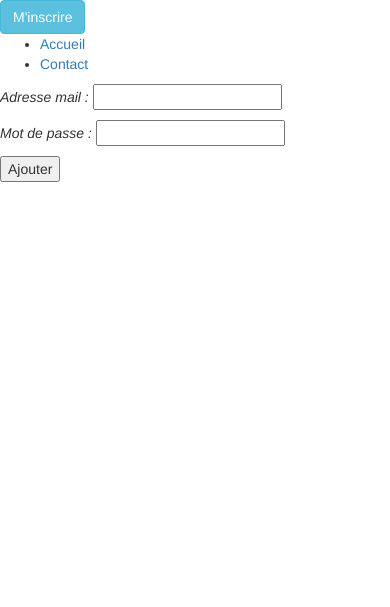
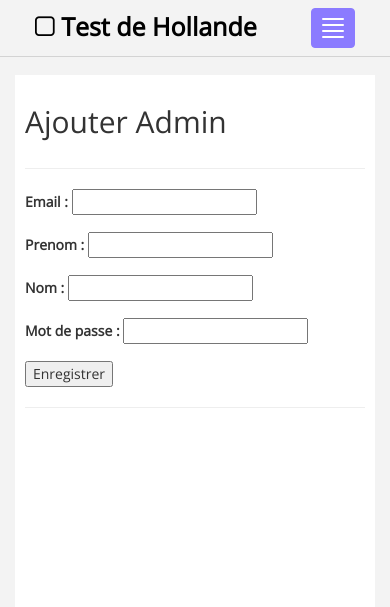
Before and after one commit to GodefroiRoussel/Piscine, a PHP site: template view/ajoutAdmin.php in a window 390 px wide. Shown: the top 607 px of the page. Before the commit the page ends 182 px from the top, so only its background shows below. Run offline with PHP 8.4, Linux system fonts and the light colour scheme; the template is opened without the code that fills it, so the values that code supplies are empty.

Commit message:
Ajout du design de la page ajout admin

```diff
--- a/model/Admin.php
+++ b/model/Admin.php
@@ -73,13 +73,13 @@ function existeAdminId($id){
 	else{return false;}
 }
 
-function creerAdmin($nomdeCompte,$mdp){
+function creerAdmin($nomdeCompte,$mdp,$nom,$prenom){
 	//donnée : nom de compte et mot de passe de l'admin
 	//résultat : ajout de l'admin dans la base de données
 
 	global $pdo;
-	$req=$pdo->prepare('INSERT INTO Admin(email,password) VALUE (?,?)');
-	if(!$req->execute(array($nomdeCompte,$mdp))){
+	$req=$pdo->prepare('INSERT INTO Admin(prenom,nom,email,password) VALUE (?,?,?,?)');
+	if(!$req->execute(array($prenom,$nom,$nomdeCompte,$mdp))){
 		return False;
 		}
 	else{
--- a/view/ajoutAdmin.php
+++ b/view/ajoutAdmin.php
@@ -3,37 +3,83 @@
 <head>
 	<meta charset="utf-8"/>
 	<title>Test de Hollande</title>
-		<link rel="stylesheet" href="style.css" />
-		<link href="https://maxcdn.bootstrapcdn.com/bootstrap/3.3.7/css/bootstrap.min.css" rel="stylesheet" integrity="sha384-BVYiiSIFeK1dGmJRAkycuHAHRg32OmUcww7on3RYdg4Va+PmSTsz/K68vbdEjh4u" crossorigin="anonymous">
-		<script type="text/javascript" src="../controller/js/ajoutAdmin.js"></script>
+	<!-- BOOTSTRAP STYLES-->
+	<link href="../assets/css/bootstrap.css" rel="stylesheet" />
+	<!-- FONTAWESOME STYLES-->
+	<link href="../assets/css/font-awesome.css" rel="stylesheet" />
+	<!-- CUSTOM STYLES-->
+	<link href="../assets/css/custom.css" rel="stylesheet" />
+	<link href="../assets/css/general.css" rel="stylesheet" />
+	<!-- GOOGLE FONTS-->
+	<link href='http://fonts.googleapis.com/css?family=Open+Sans' rel='stylesheet' type='text/css' />
 </head>
-	<header>
-			<div id="connexion">
-				<?php include("buttonInscription.php"); ?>
+<body>
+<div id="wrapper">
+	<?php include("menu/menuTop.php"); ?>
+	<!-- /. NAV TOP  -->
+	<!-- NAV SIDE only if we are connected -->
+	<?php if (isset($_COOKIE["token"]) && verificationToken($decoded_array)){
+		include("menu/side_menu.php");
+	} ?>
+
+	<div id="page-wrapper">
+		<div id="page-inner">
+			<div class="row">
+				<div class="col-md-12">
+					<h2>Ajouter Admin</h2>
 				</div>
-			<div id="menu">
-				<?php include("menu.php"); ?>
+				<?php
+				if($ajoutReussi){
+					?>
+					<div class="col-md-12">
+						<h5>Ajout effectué</h5>
 					</div>
-	</header>
-	<body>
 				<?php
-			if(isset($ajoutReussi) && $ajoutReussi){
-				echo "Ajout de l'administrateur ",$_POST["email"]," réussit";
 					}
 					?>
-		<section>
-			<form action="ajoutAdmin.controller.php" method="post" onsubmit="return informationsCorrecte();">
-				<p>
-					<em>Adresse mail : </em>
-					<input type="text" name="email" id="email"/>
-				</p>
-				<p>
-					<em>Mot de passe : </em>
-					<input type="password" name="passwd" id="passwd"/>
-				</p>
-				<p>
-					<input type="submit" value="Ajouter"/>
-				</p>
+			</div>
+			<!-- /. ROW  -->
+			<hr />
+			<div class="row">
+				<div class="col-lg-6">
+					<form action="ajoutAdmin.controller.php?" method="post" onsubmit="return envoyer();" role="form">
+						<div class="form-group">
+							<div class="form-group">
+								<label>Email :</label>
+								<input type="email" name="email" id="email" value=""/>
+							</div>
+							<div class="form-group">
+								<label>Prenom :</label>
+								<input type="text" name="prenomNewAdmin" id="prenomNewAdmin" value=""/>
+							</div>
+							<div class="form-group">
+								<label>Nom :</label>
+								<input type="text" name="nomNewAdmin" id="nomNewAdmin" value=""/>
+							</div>
+							<div class="form-group">
+								<label>Mot de passe :</label>
+								<input type="password" name="passwd" id="passwd" value=""/>
+							</div>
+						</div>
+						<input type="submit" value="Enregistrer"/>
 					</form>
-		</section>
+				</div>
+			</div>
+			<!-- /. ROW  -->
+			<hr />
+		</div>
+		<!-- /. PAGE WRAPPER  -->
+	</div>
+	<!-- /. WRAPPER  -->
+	<!-- SCRIPTS -AT THE BOTOM TO REDUCE THE LOAD TIME-->
+	<!-- JQUERY SCRIPTS -->
+	<script src="../assets/js/jquery-1.10.2.js"></script>
+	<!-- BOOTSTRAP SCRIPTS -->
+	<script src="../assets/js/bootstrap.min.js"></script>
+	<!-- METISMENU SCRIPTS -->
+	<script src="../assets/js/jquery.metisMenu.js"></script>
+	<!-- CUSTOM SCRIPTS -->
+	<script src="../assets/js/custom.js"></script>
+	<script src="../controller/js/ajoutAdmin.js"></script>
 </body>
+</html>
```
Also changed, not shown: controller/ajoutAdmin.controller.php (+6 -4 lines). Lines whose indentation alone changed are shown as unchanged.
